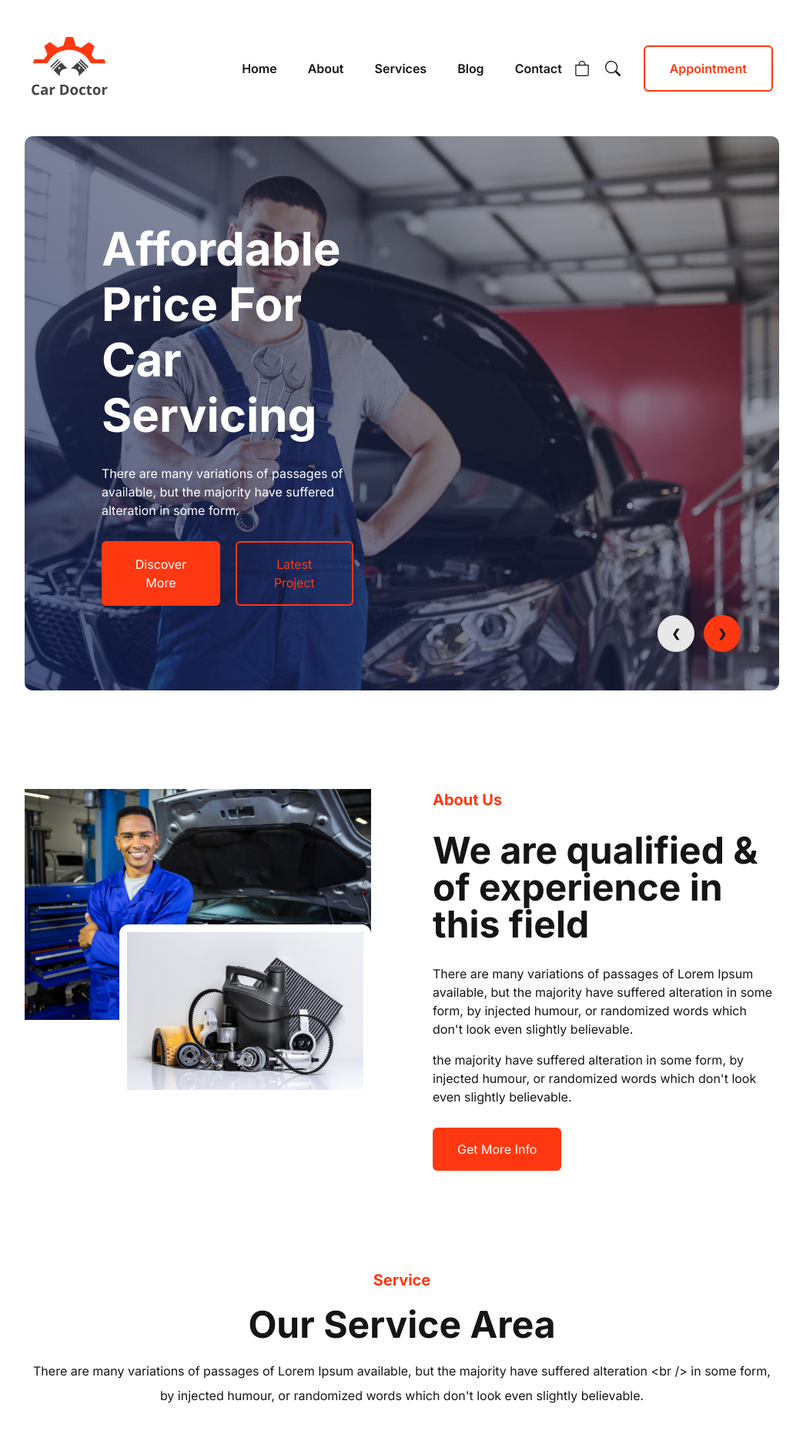
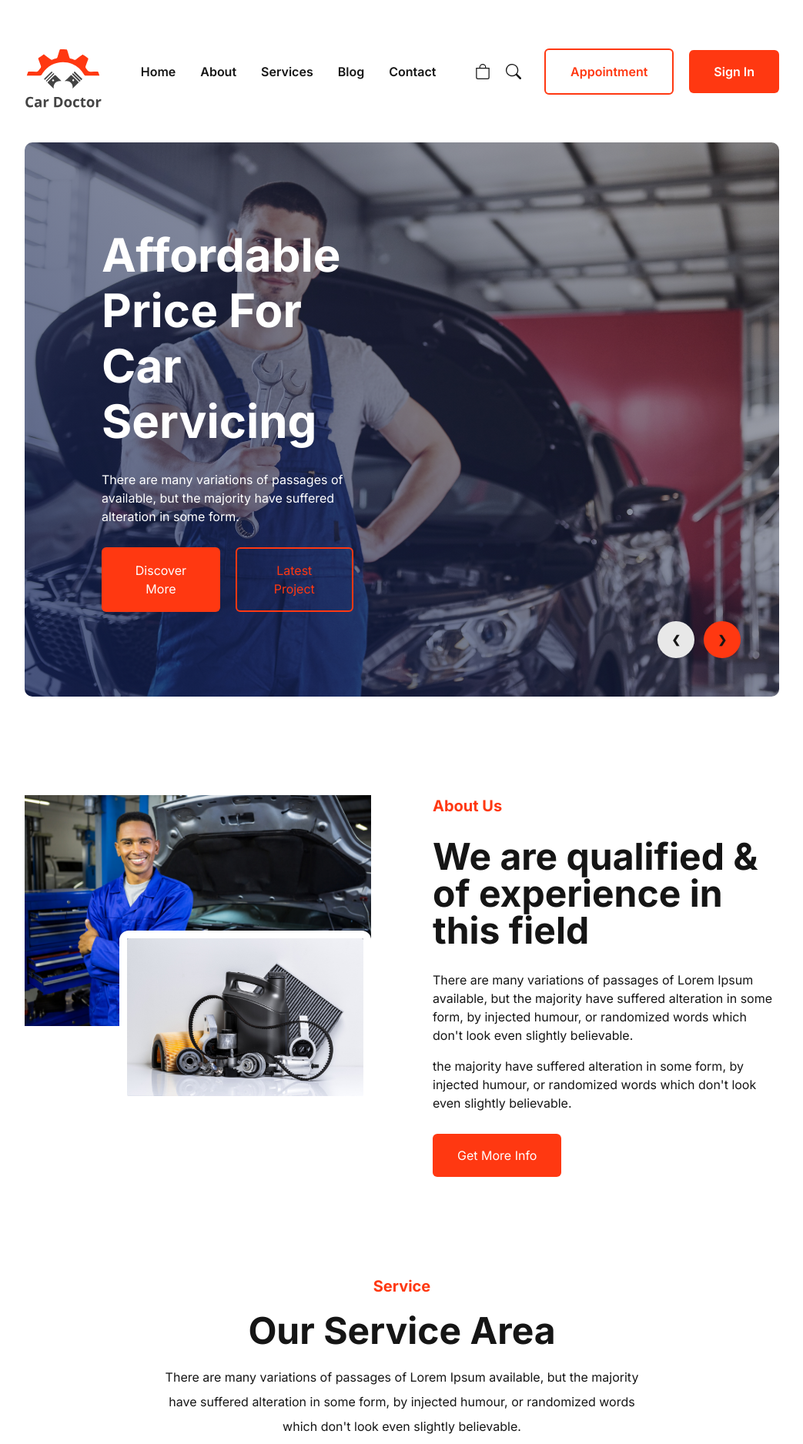
Before and after one commit to shahjalalhazari/Car-Doctor-Pro, a Next.js app: page / in a window 1280 px wide. Shown: the top 1876 px of the page at 77% size, without its empty margins (118-1161 px from the left). Built offline with nearby package versions, Linux system fonts and the light colour scheme.

Commit message:
Auth Setup & Connected to MongoDB.

```diff
--- a/src/app/layout.js
+++ b/src/app/layout.js
@@ -3,6 +3,7 @@ import { Inter } from "next/font/google";
 import "./globals.css";
 import Navbar from "@/components/shared/Navbar";
 import Footer from "@/components/shared/Footer";
+import AuthProviders from "@/providers/AuthProviders";
 
 const geistSans = localFont({
   src: "./fonts/GeistVF.woff",
@@ -31,11 +32,13 @@ export default function RootLayout({ children }) {
         <body
         className={`lg:mt-10 ${geistSans.variable} ${geistMono.variable} antialiased`}
         >
+        <AuthProviders>
           <div className="lg:px-[150px]">
             <Navbar/>
             {children}
           </div>
           <Footer/>
+      </AuthProviders>
       </body>
     </html>
   );
--- a/src/components/HomePage/ServiceSection.jsx
+++ b/src/components/HomePage/ServiceSection.jsx
@@ -11,7 +11,7 @@ const ServiceSection = () => {
         title="Service"
         headline="Our Service Area"
         description="There are many variations of passages of Lorem Ipsum available, but
-          the majority have suffered alteration <br /> in some form, by injected
+          the majority have suffered alteration in some form, by injected
           humour, or randomized words which don't look even slightly
           believable."
       />
--- a/src/components/shared/Navbar.jsx
+++ b/src/components/shared/Navbar.jsx
@@ -2,6 +2,7 @@ import Image from "next/image";
 import Link from "next/link";
 import { BsBag, BsSearch } from "react-icons/bs";
 import PrimaryOutlineBtn from "./PrimaryOutlineBtn";
+import PrimaryBtn from "./PrimaryBtn";
 
 const Navbar = () => {
   const navItems = [
@@ -27,8 +28,8 @@ const Navbar = () => {
     },
   ];
   return (
-    <div className="navbar bg-base-100 font-semibold">
-      <div className="navbar-start">
+    <div className="flex justify-between items-center font-semibold">
+      <div className="">
         <div className="dropdown">
           <div tabIndex={0} role="button" className="btn btn-ghost lg:hidden">
             <svg
@@ -73,28 +74,32 @@ const Navbar = () => {
           />
         </Link>
       </div>
-      <div className="navbar-center hidden lg:flex gap-x-10">
+      <div className="hidden lg:flex gap-x-8">
         {navItems.map((item) => (
           <Link className="hover:text-primary" key={item.path} href={item.path}>
             {item.title}
           </Link>
         ))}
       </div>
-      <div className="navbar-end">
       <div className="flex space-x-5 items-center">
         {/* shopping cart */}
         <Link href="/">
+          {/* REPLACE */}
           <BsBag className="text-xl hover:text-primary" />
         </Link>
         {/* Search btn */}
         <Link href="/">
+          {/* REPLACE */}
           <BsSearch className="mr-2.5 text-xl hover:text-primary" />
         </Link>
         {/* Appointment Action Btn */}
         <Link href="/">
+          {/* REPLACE */}
           <PrimaryOutlineBtn text="Appointment" />
         </Link>
-        </div>
+        <Link href="/sign-in">
+          <PrimaryBtn text="Sign In" />
+        </Link>
       </div>
     </div>
   );
--- a/src/components/shared/SectionHeading.jsx
+++ b/src/components/shared/SectionHeading.jsx
@@ -5,7 +5,7 @@ const SectionHeading = ({ title, headline, description }) => {
     <div className="space-y-5">
       <h6 className="font-bold text-xl text-primary">{title}</h6>
       <h2 className="font-bold text-5xl text-secondary">{headline}</h2>
-      <p className="leading-8 text-paragraph">{description}</p>
+      <p className="leading-8 text-paragraph w-2/3 mx-auto">{description}</p>
     </div>
   );
 };
--- /dev/null
+++ b/src/providers/AuthProviders.jsx
@@ -0,0 +1,7 @@
+"use client"
+
+const AuthProviders = ({ children }) => {
+  return <div>{children}</div>;
+};
+
+export default AuthProviders;
```
Also changed, not shown: src/lib/connecDB.js (added, +25 -0 lines). Lines whose indentation alone changed are shown as unchanged.
